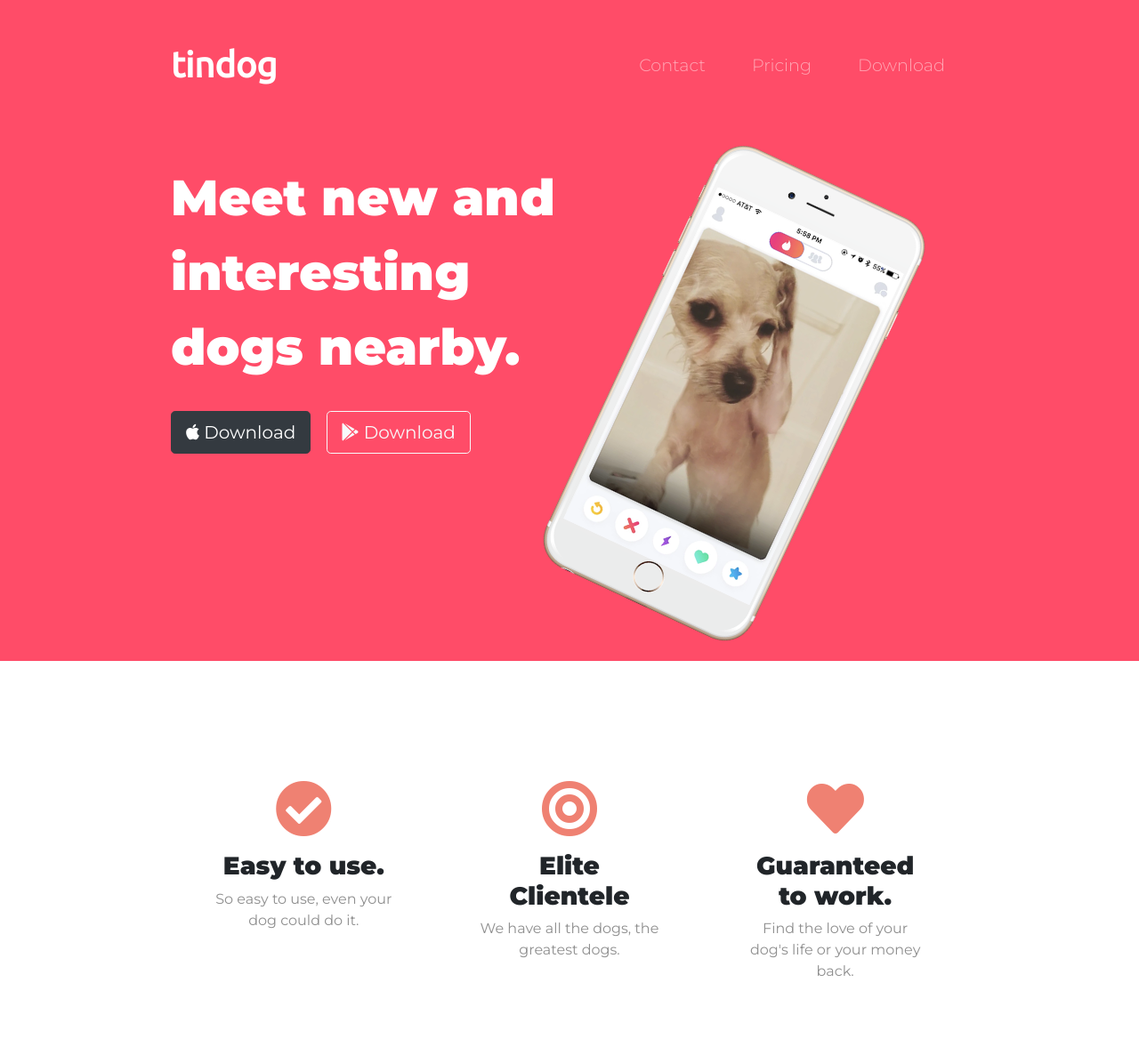
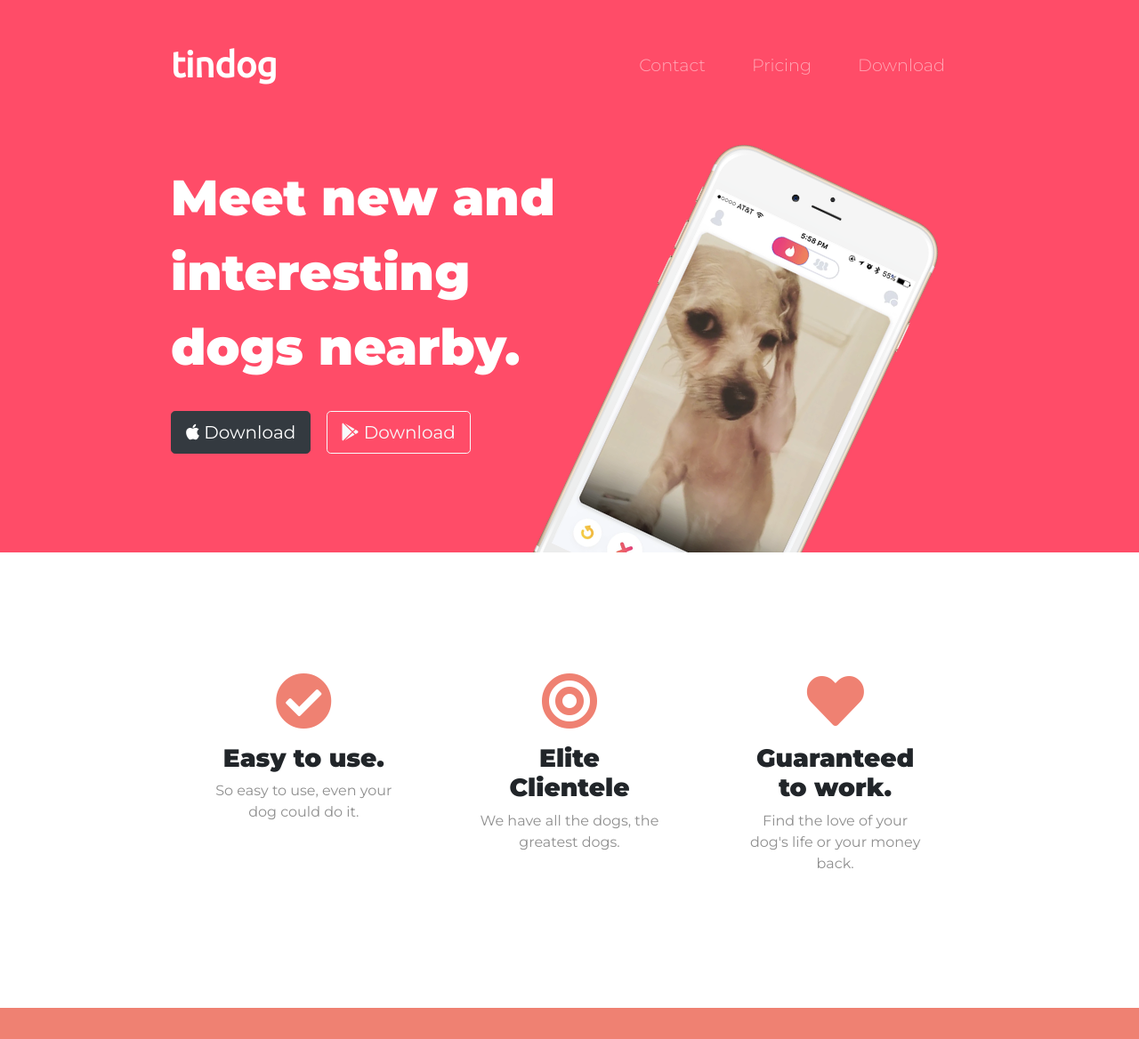
Before and after one commit to ct9233/100DCPY, a plain HTML site: page 58 - Tindog Start Page/index.html in a window 1280 px wide. Shown: the top 1168 px of the page at 89% size. Drawn offline with nearby package versions, Linux system fonts and the light colour scheme.

Commit message:
Title Image Positioning

```diff
--- a/58 - Tindog Start Page/css/styles.css
+++ b/58 - Tindog Start Page/css/styles.css
@@ -8,7 +8,7 @@
 }
 
 .container-fluid {
-    padding: 3% 15%;
+    padding: 3% 15% 7%;
 }
 
 h1 {
@@ -63,15 +63,18 @@
 
 .title-image {
     width: 60%;
-    margin-left: 40px;
     transform: rotate(25deg);
+    position: absolute;
+    right: 30%;
 }
 
 /* Features Section */
 
 #features {
+    background-color: #fff;
     padding: 7% 15%;
     text-align: center;
+    position: relative;
 }
 
 .feature-row i {
```
